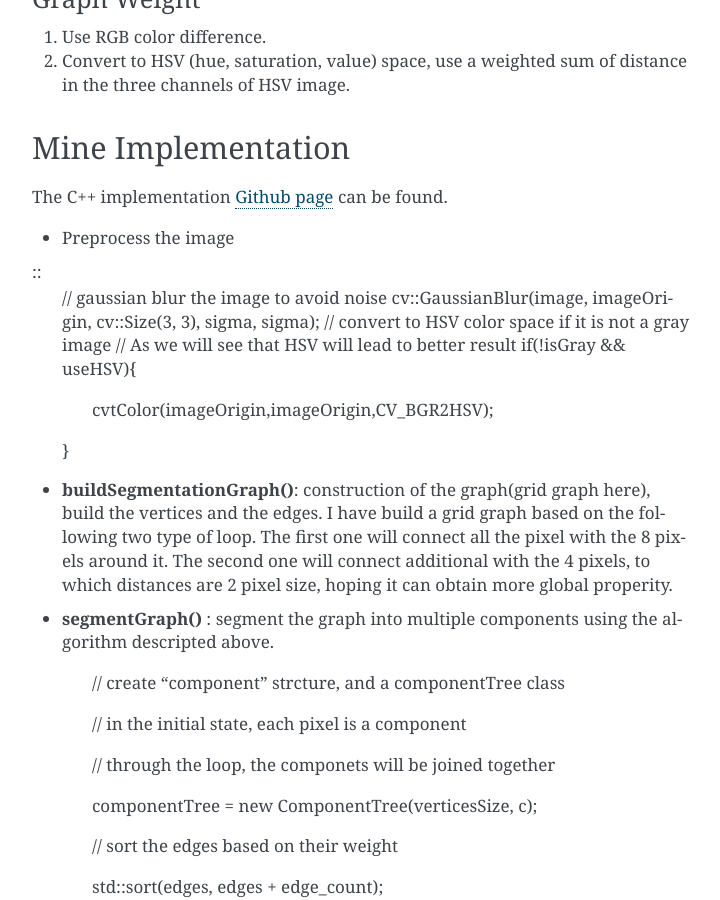
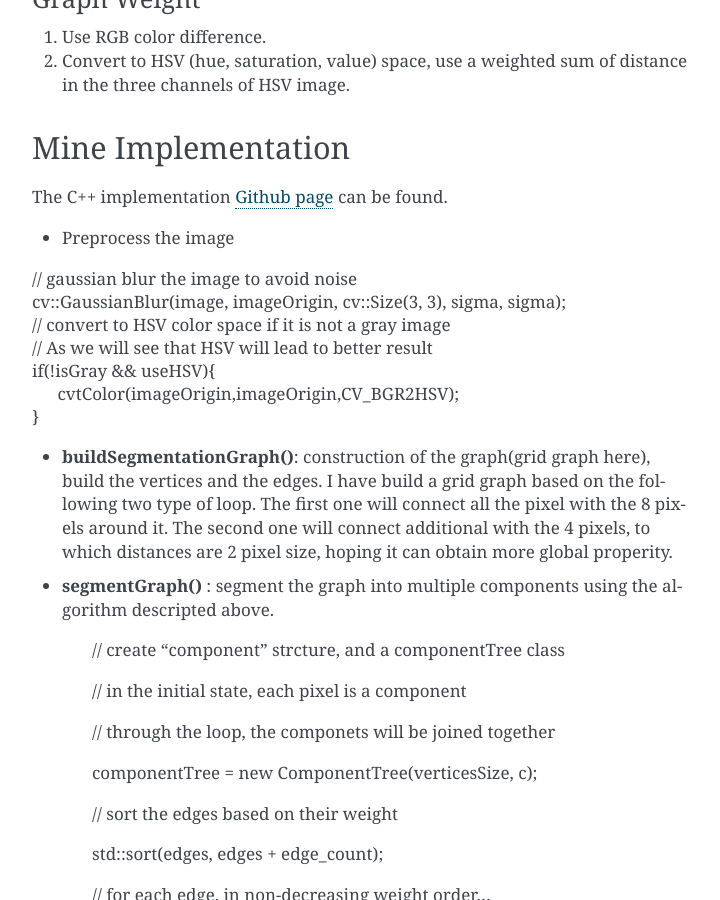
Before and after one commit to gggliuye/VIO, a Sphinx documentation site: the page built from docs/PGM.rst, in a window 1280 px wide and 900 px high, scrolled down 1988 px. Shown: the whole window, without its empty margins (388-1108 px from the left). Built offline with Sphinx 7.4.7, drawn with Linux system fonts in a browser that asks for light colours.

Commit message:
Update PGM.rst

```diff
--- a/docs/PGM.rst
+++ b/docs/PGM.rst
@@ -71,14 +71,13 @@ The C++ implementation `Github page <https://github.com/gggliuye/graph_based_ima
 
 * Preprocess the image
 
-::
-    // gaussian blur the image to avoid noise
-    cv::GaussianBlur(image, imageOrigin, cv::Size(3, 3), sigma, sigma);
-    // convert to HSV color space if it is not a gray image
-    // As we will see that HSV will lead to better result
-    if(!isGray && useHSV){
-        cvtColor(imageOrigin,imageOrigin,CV_BGR2HSV);
-    }
+|    // gaussian blur the image to avoid noise
+|    cv::GaussianBlur(image, imageOrigin, cv::Size(3, 3), sigma, sigma);
+|    // convert to HSV color space if it is not a gray image
+|    // As we will see that HSV will lead to better result
+|    if(!isGray && useHSV){
+|        cvtColor(imageOrigin,imageOrigin,CV_BGR2HSV);
+|    }
 
 * **buildSegmentationGraph()**: construction of the graph(grid graph here), build the vertices and the edges. I have build a grid graph based on the following two type of loop. The first one will connect all the pixel with the 8 pixels around it. The second one will connect additional with the 4 pixels, to which distances are 2 pixel size, hoping it can obtain more global properity.
 
```
